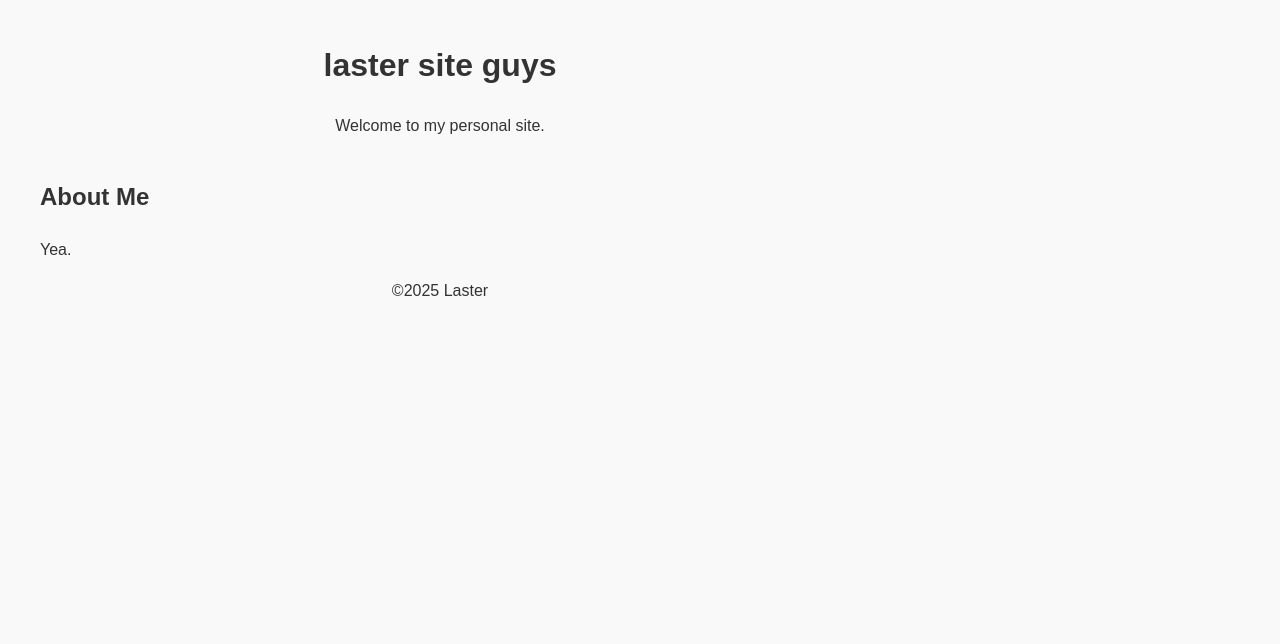
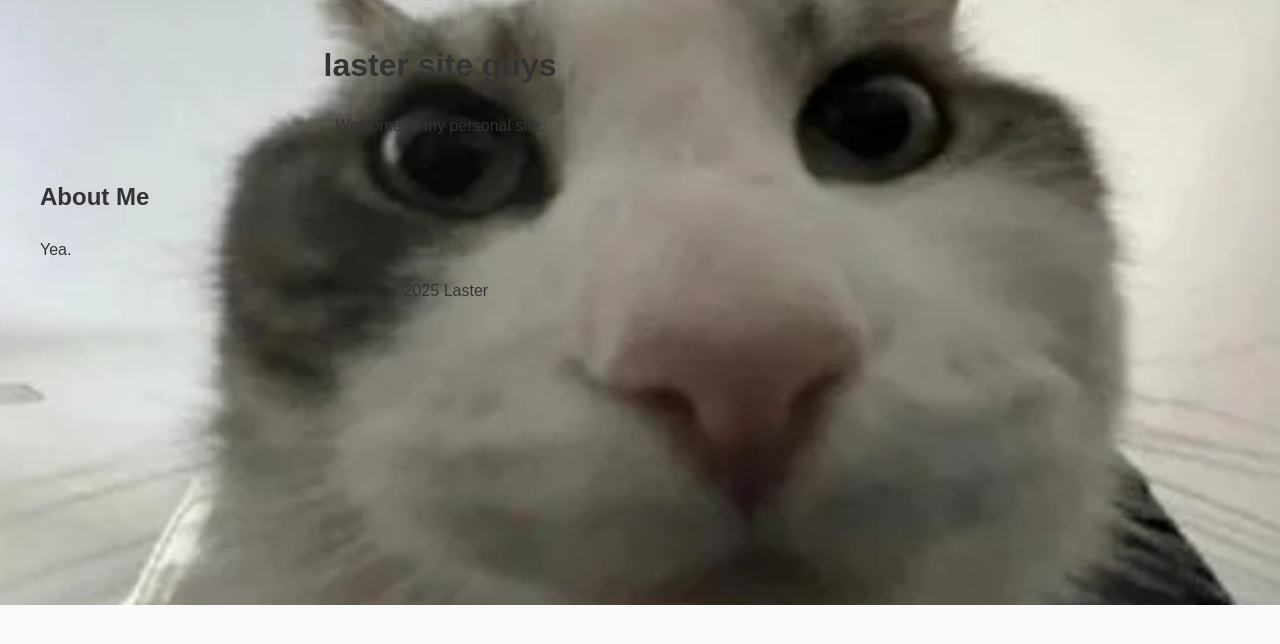
Before and after one commit to laster253/web, a plain HTML site: page index.html in a window 1280 px wide. Drawn offline with Linux system fonts and the light colour scheme.

Commit message:
Update style.css

```diff
--- a/style.css
+++ b/style.css
@@ -5,6 +5,10 @@ body {
   color: #333;
   max-width: 800px;
   line-height: 1.6;
+  background-image: url("cat.jpg");
+  background-size: cover;
+  background-repeat: no-repeat;
+  background-position: center;
 }
 header, footer {
   text-align: center;
```
